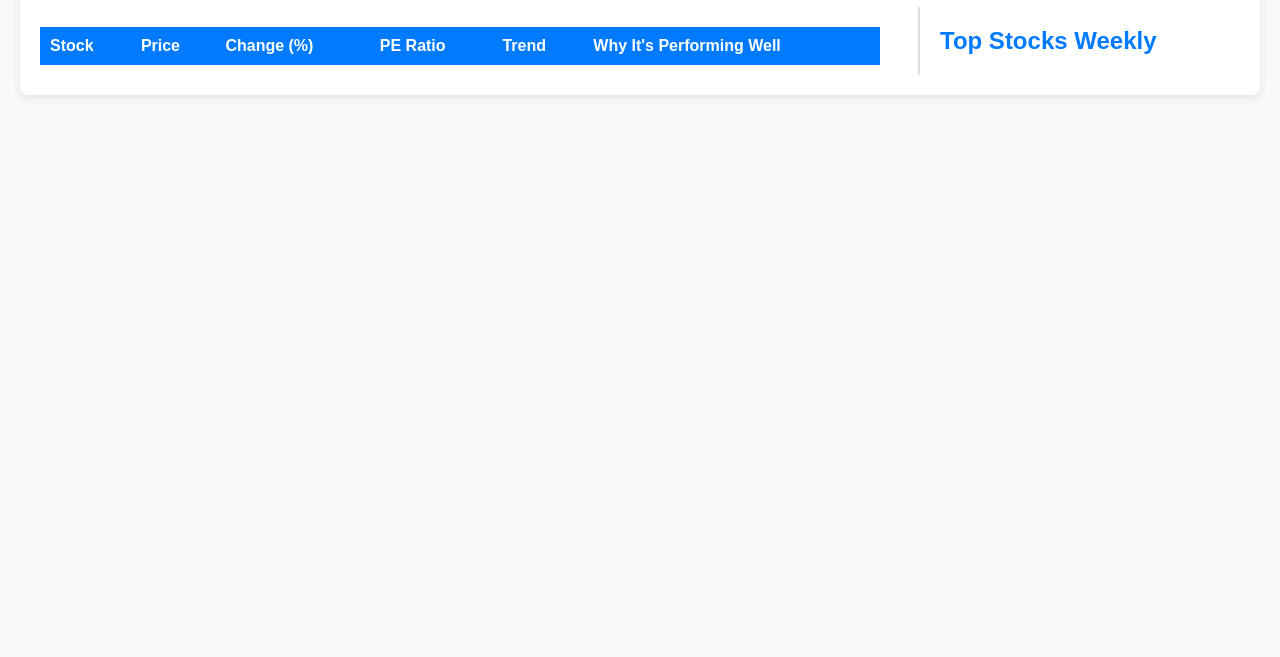
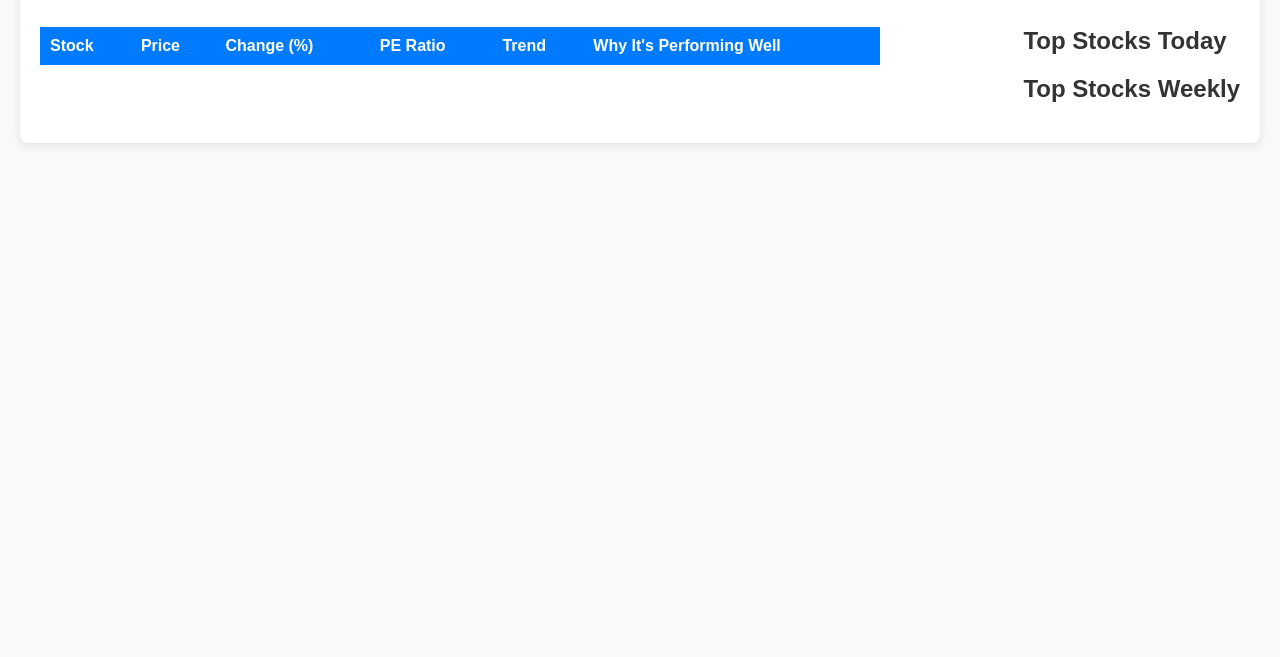
Before and after one commit to bradykoenig/KoenigStockPredictor, a plain HTML site: page index.html in a window 1280 px wide. Shown: the part 143-800 px from the top of the page. Drawn offline with Linux system fonts and the light colour scheme; no server answers.

Commit message:
Update index.html

```diff
--- a/index.html
+++ b/index.html
@@ -28,11 +28,19 @@
           </tbody>
         </table>
       </div>
-      <div class="weekly-picks">
-        <h2>Top Stocks Weekly</h2>
-        <ul id="weeklyStocks">
-          <!-- Weekly stocks will be dynamically added here -->
-        </ul>
+      <div class="side-tabs">
+        <div class="top-stocks-today">
+          <h2>Top Stocks Today</h2>
+          <ul id="dailyStocks">
+            <!-- Daily stocks will be dynamically added here -->
+          </ul>
+        </div>
+        <div class="top-stocks-weekly">
+          <h2>Top Stocks Weekly</h2>
+          <ul id="weeklyStocks">
+            <!-- Weekly stocks will be dynamically added here -->
+          </ul>
+        </div>
       </div>
     </div>
   </div>
```
